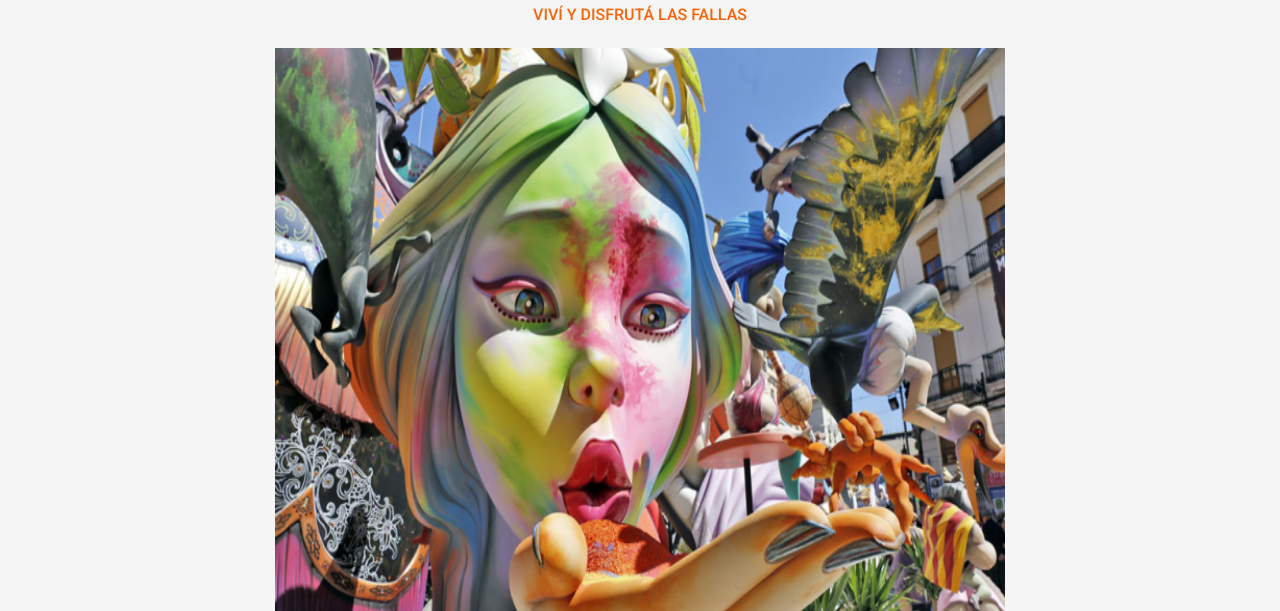
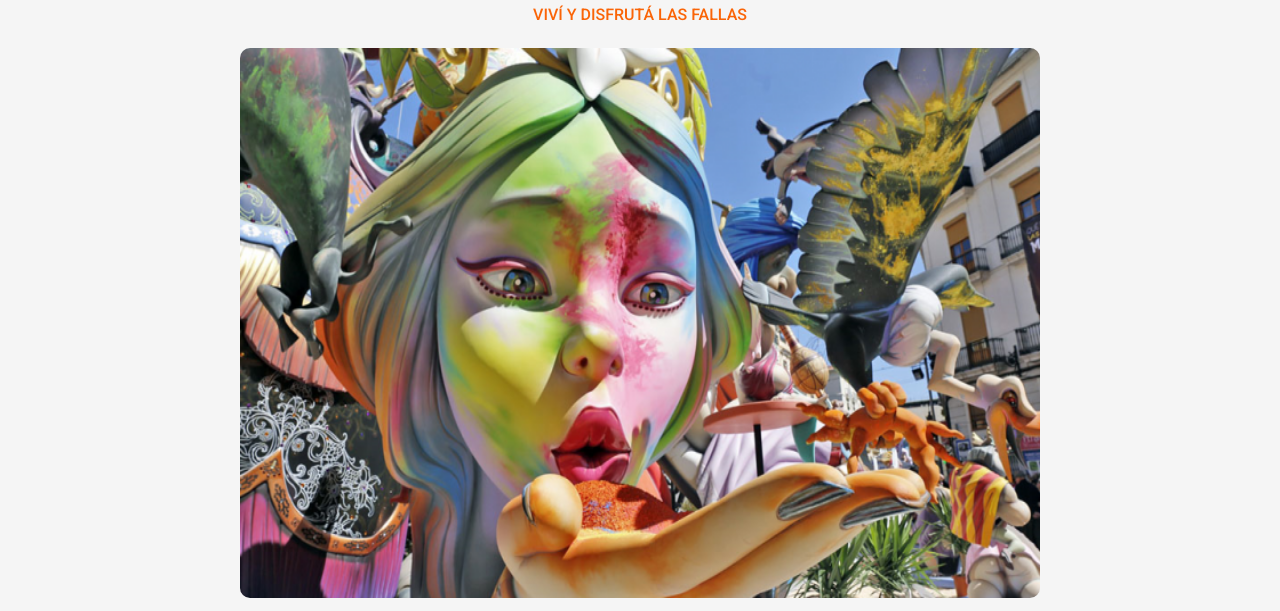
Before and after one commit to Daiana463/FP-Andereggen, a website: page pages/FallasValencianas.html in a window 1280 px wide. Shown: the part 149-760 px from the top of the page. Drawn offline with nearby package versions, Linux system fonts and the light colour scheme; a web font is replaced by a local one.

Commit message:
Transición terminada

```diff
--- a/scss/layout/_layout.scss
+++ b/scss/layout/_layout.scss
@@ -125,11 +125,13 @@ body {
   .phfallas {
     max-width: 100%;
     height: auto;
+    border-radius: 10px;
     transition: transform 0.3s ease;
   }
 
   .phfallas:hover {
     transform: scale(1.1);
+    border-radius: 10px;
   }
 
   .button-link {
--- a/scss/responsive/_mediaqueries.scss
+++ b/scss/responsive/_mediaqueries.scss
@@ -181,8 +181,8 @@
 
     .phfallas {
       display: flex;
-      width: 730px;
-      height: 600px;
+      width: 800px;
+      height: 550px;
     }
 
   }
```
Also changed, not shown: css/style.css, 1 other file.
